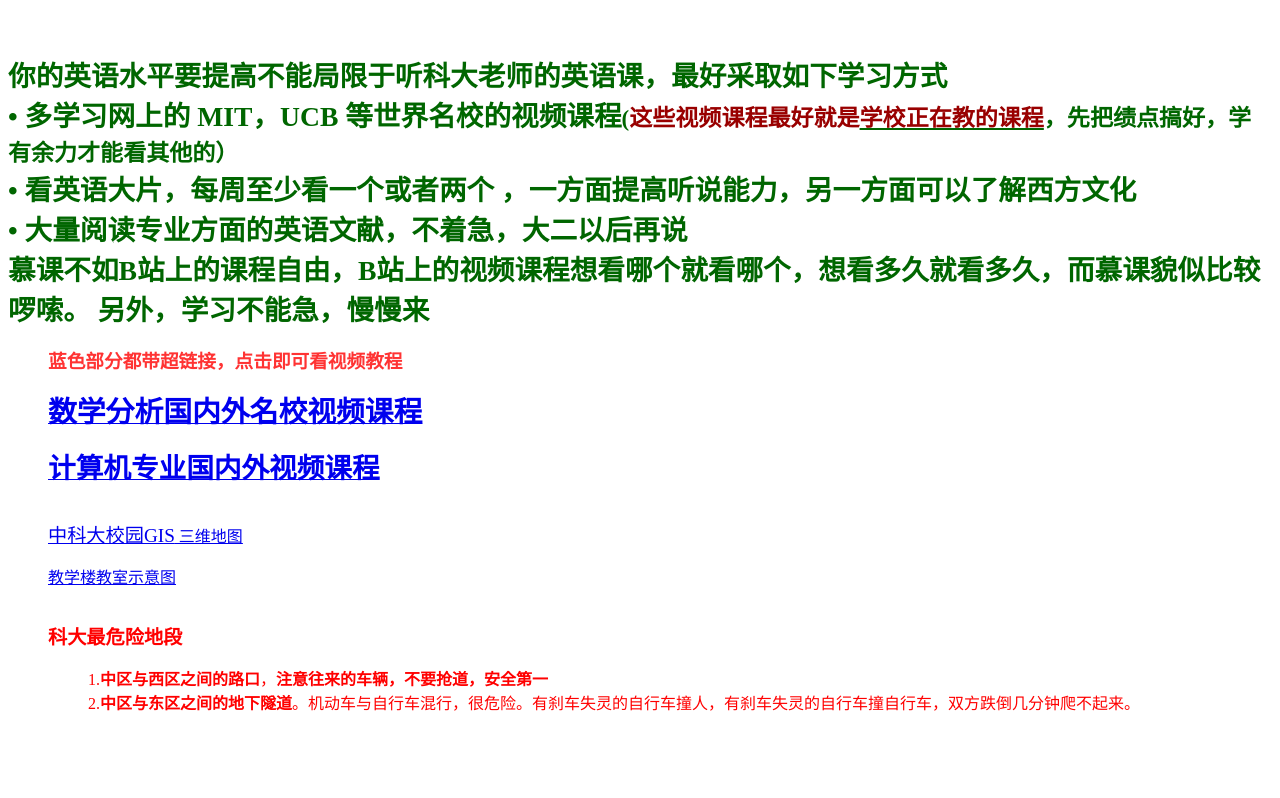
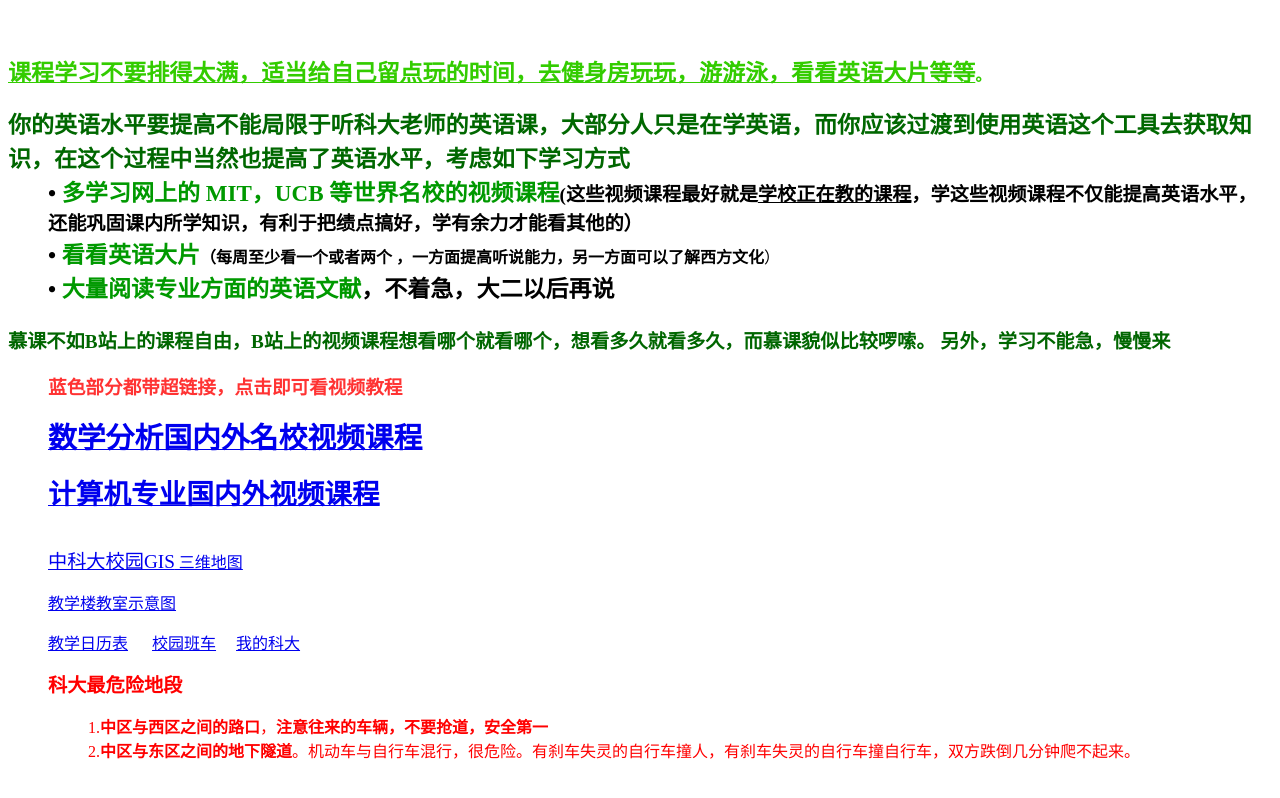
Before and after one commit to ustcf/ustcf.github.io, a plain HTML site: page index.html in a window 1280 px wide. Drawn offline with Linux system fonts and the light colour scheme.

Commit message:
Add files via upload

```diff
--- a/index.html
+++ b/index.html
@@ -8,12 +8,23 @@
 
 
 
+
+
+
 <meta http-equiv="content-type" content="text/html; charset=UTF-8"><title>视频课程</title></head><body dir="ltr" lang="zh-CN"><p style="color: rgb(0, 102, 0);"><font style="font-size: 14pt;" size="4"><b><br>
-</b></font></p><big style="color: rgb(0, 102, 0);"><big><big><span style="font-weight: bold;">你的英语水平要提高不能局限于听科大老师的英语课，最好采取如下学习方式 </span><br>
-<span style="font-weight: bold;">• 多学习网上的 MIT，UCB 等世界名校的视频课程<small>(<span style="color: rgb(153, 0, 0);">这些视频课程最好就是</span></small></span><small style="font-weight: bold; text-decoration: underline;"><span style="color: rgb(153, 0, 0);">学校正在教的课程</span></small><span style="font-weight: bold;"><small>，先把绩点搞好，学有余力才能看其他的） </small></span><br>
-<span style="font-weight: bold;">• 看英语大片，每周至少看一个或者两个 ，一方面提高听说能力，另一方面可以了解西方文化</span><br>
-<span style="font-weight: bold;">• 大量阅读专业方面的英语文献，不着急，大二以后再说 </span><br>
-<span style="font-weight: bold;">慕课不如B站上的课程自由，B站上的视频课程想看哪个就看哪个，想看多久就看多久，而慕课貌似比较啰嗦。 另外，学习不能急，慢慢来 </span></big></big></big><br>
+</b></font></p><big style="color: rgb(51, 204, 0); text-decoration: underline; font-weight: bold;"><big>课程学习不要排得太满，适当给自己留点玩的时间，去健身房玩玩，游游泳，看看英语大片等等</big></big><span style="color: rgb(51, 204, 0); font-weight: bold;">。</span><br>
+<br>
+<big style="color: rgb(0, 103, 0);"><big><span style="font-weight: bold;">你的英语水平要提高不能局限于听科大老师的英语课，大部分人只是在学英语，而你应该过渡到使用英语这个工具去获取知识，在这个过程中当然也提高了英语水平，考虑如下学习方式 </span><br>
+</big></big>
+<div style="margin-left: 40px;"><big><big><span style="font-weight: bold;">• <span style="color: rgb(0, 153, 0);">多学习网上的 MIT，UCB 等世界名校的视频课程</span><small style="color: black;">(这些视频课程最好就是</small></span><small style="font-weight: bold; text-decoration: underline; color: black;">学校正在教的课程</small><span style="font-weight: bold; color: black;"><small>，学这些视频课程不仅能提高英语水平，还能巩固课内所学知识，有利于把绩点搞好，学有余力才能看其他的） </small></span></big></big><br>
+<big><big>
+<span style="font-weight: bold;">• <span style="color: rgb(0, 153, 0);">看看英语大片</span><small style="color: black;"><small>（每周至少看一个或者两个 ，一方面提高听说能力，另一方面可以了解西方文化</small></small></span><small style="color: black;"><small>）</small></small></big></big><br>
+<big><big>
+<span style="font-weight: bold;">• <span style="color: rgb(0, 153, 0);">大量阅读专业方面的英语文献</span>，不着急，大二以后再说 </span></big></big><br>
+</div>
+<big>
+<span style="font-weight: bold;"><br>
+<span style="color: rgb(0, 102, 0);">慕课不如B站上的课程自由，B站上的视频课程想看哪个就看哪个，想看多久就看多久，而慕课貌似比较啰嗦。 另外，学习不能急，慢慢来 </span></span></big><br>
 <br>
 <div style="margin-left: 40px;"><font color="#ff3333"><font style="font-size: 14pt;" size="4"><b>蓝色部分都带超链接，点击即可看视频教程</b></font></font></div>
 
@@ -27,9 +38,11 @@
 
 <div style="margin-left: 40px;"><a href="https://map.ustc.edu.cn/" target="_blank"><small><small><span lang="en-US"><big><big><big>中科大校园GIS</big></big></big></span></small></small> 三维地图<br>
 </a></div>
-<p style="margin-bottom: 0cm;"><font face="Times New Roman, serif"><span lang="en-US">&nbsp;&nbsp;&nbsp;&nbsp;&nbsp;&nbsp;&nbsp;&nbsp;&nbsp; <a href="https://www.teach.ustc.edu.cn/service/svc-resource/12388.html" target="_blank">教学楼教室示意图</a><br>
-<br>
+<p style="margin-bottom: 0cm;"><font face="Times New Roman, serif"><span lang="en-US">&nbsp;&nbsp;&nbsp;&nbsp;&nbsp;&nbsp;&nbsp;&nbsp;&nbsp; <a href="https://www.teach.ustc.edu.cn/service/svc-resource/12388.html" target="_blank">教学楼教室示意图</a></span></font></p>
+<p style="margin-bottom: 0cm; margin-left: 40px;"><font face="Times New Roman, serif"><span lang="en-US">
+<a href="https://www.teach.ustc.edu.cn/calendar/16868.html" target="_blank">教学日历表</a>&nbsp;&nbsp;&nbsp;&nbsp;&nbsp; <a href="http://home.ustc.edu.cn/%7Ehr874589148/last/test-site/schoolBus.html" target="_blank">校园班车</a>&nbsp;&nbsp;&nbsp;&nbsp; <a href="https://wdkd.feixu.site/" target="_blank">我的科大</a><br>
 </span></font></p>
+
 <p style="margin-bottom: 0cm; margin-left: 40px;"><font face="Times New Roman, serif"><span lang="en-US"><big><span style="color: red; font-weight: bold;">科大最危险地段</span> </big><br>
 </span></font></p>
 <p style="margin-bottom: 0cm; margin-left: 80px; color: red;"><font face="Times New Roman, serif"><span lang="en-US"> 1.<span style="font-weight: bold;">中区与西区之间的路口</span>，<span style="font-weight: bold;">注意往来的车辆，不要抢道，安全第一</span><br>
```
